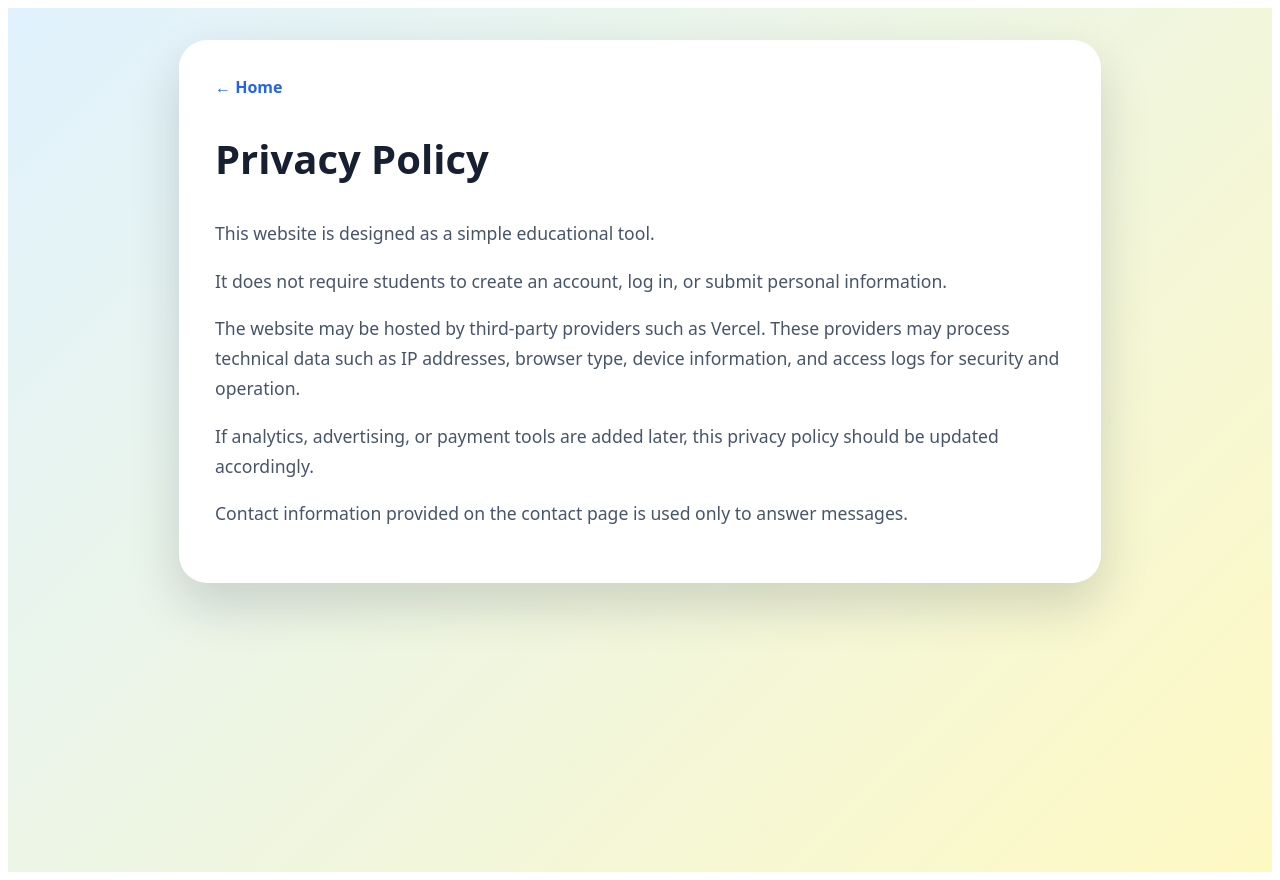
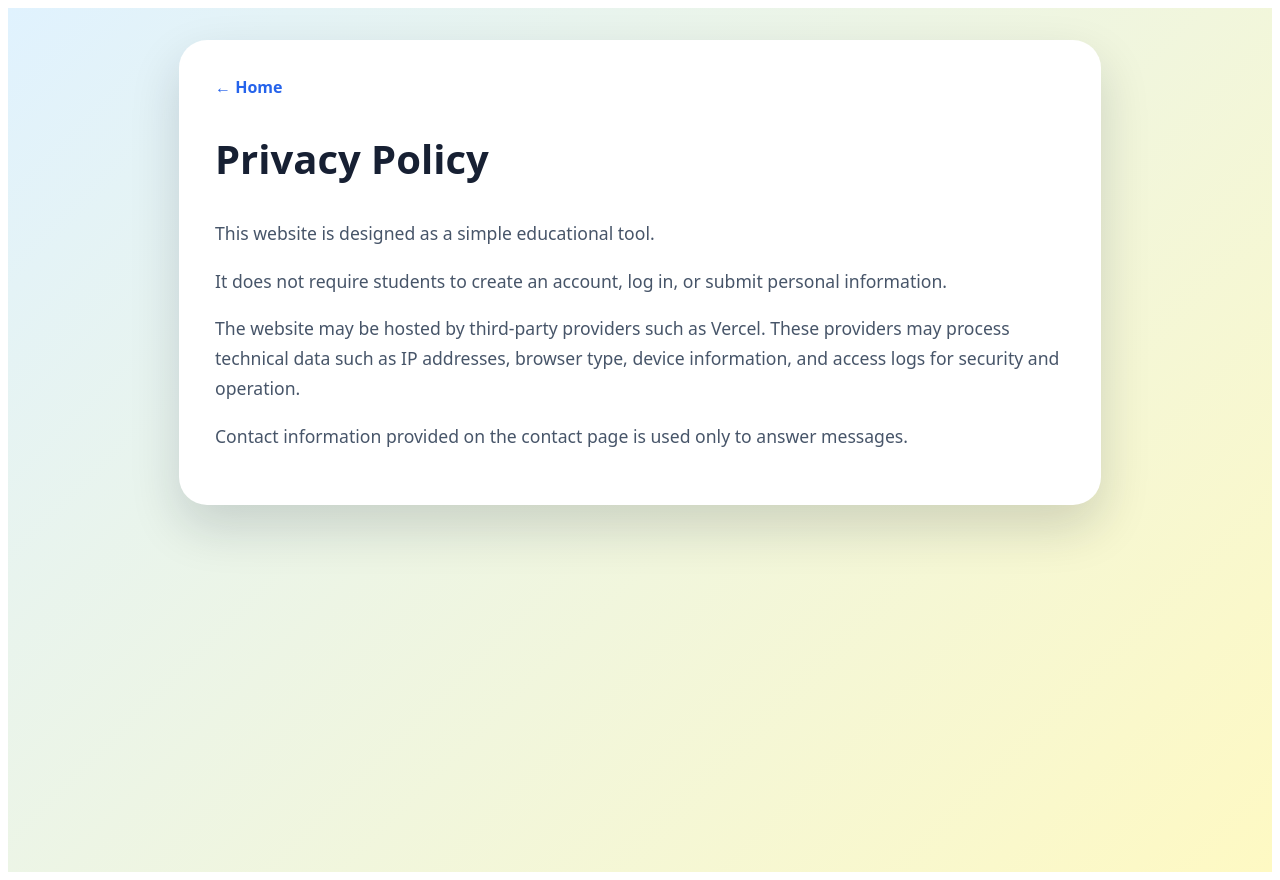
Before and after one commit to ossthun/machinepc, a Next.js app: page /privacy in a window 1280 px wide. Built offline with nearby package versions, Linux system fonts and the light colour scheme.

Commit message:
Update privacy.js

```diff
--- a/pages/privacy.js
+++ b/pages/privacy.js
@@ -16,11 +16,6 @@ export default function Privacy() {
         The website may be hosted by third-party providers such as Vercel. These
         providers may process technical data such as IP addresses, browser type,
         device information, and access logs for security and operation.
-      </p>
-
-      <p>
-        If analytics, advertising, or payment tools are added later, this privacy
-        policy should be updated accordingly.
       </p>
 
       <p>
```
